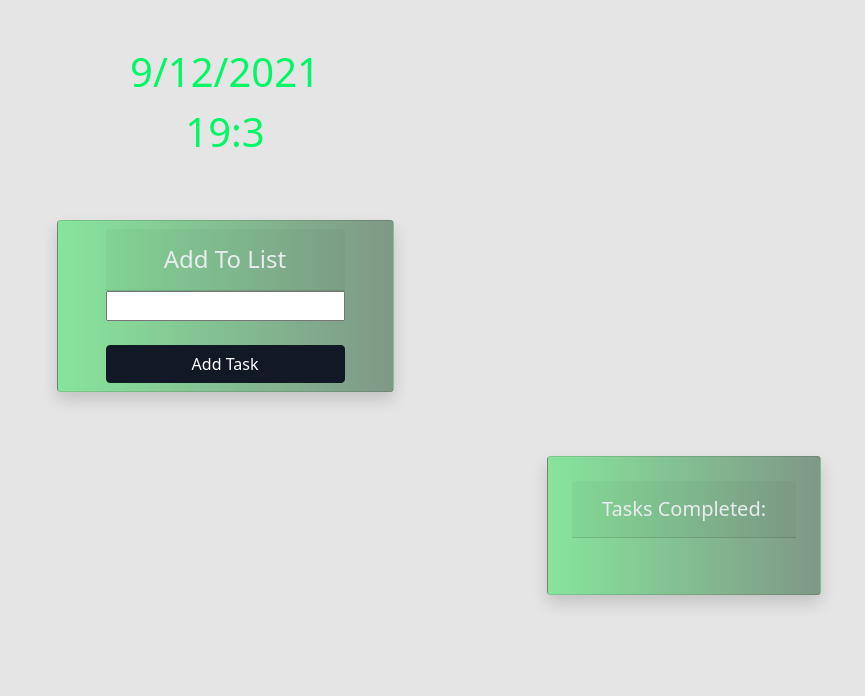
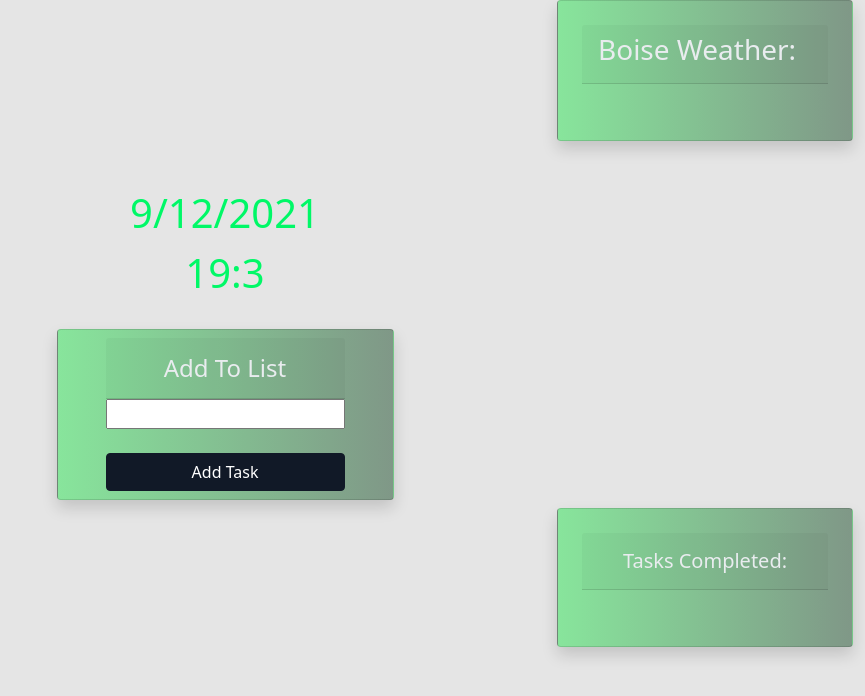
Before and after one commit to TalanWeeks/week4checkpoint, a website with bundled scripts: page index.html in a window 1280 px wide. Shown: the whole page, without its empty margins (415-1280 px from the left). Built offline with nearby package versions, Linux system fonts and the light colour scheme; no server answers.

Commit message:
formatting

```diff
--- a/index.html
+++ b/index.html
@@ -19,15 +19,30 @@
 
   </header>
   <main>
+    <div class="container-fluid">
+
+    <!-- WEATHER SECTION -->
+    <div class="row justify-content-end mt-0 text-light">
+      <div class="col-lg-3">
+        <div class="card shadow gradient-custom  p-4 ">
+          <div class="card-header">
+            <h3>Boise Weather:</h3>
+          </div>
+          <div class="card-body scrollable-y" style="max-height: 35vh;">
+            <div id="weather"></div>
+          </div>
+        </div>
+      </div>
+    </div>
+
     <!-- CURRENT TIME SECTION -->
-    <div class="container-fluid">
 
     <div class="row mt-5">
       <div class="col-12 d-flex justify-content-center text-success">
         <h1 id = "current-date"></h1>
       </div>
     </div>
-    <div class="row mt-1 mb-5">
+    <div class="row mt-1 mb-3">
       <div class="col-12 d-flex justify-content-center text-success">
         <h1 id = "current-time"></h1>
       </div>
@@ -45,9 +60,9 @@
           </form>
             </div>
         </div>
-        <div class="row justify-content-end mt-5 text-light">
+        <div class="row justify-content-end m-0 p-0 text-light">
           <div class="col-lg-3">
-            <div class="card shadow gradient-custom m-2 p-4 ">
+            <div class="card shadow gradient-custom m-0 p-4 ">
               <div class="card-header">
                 <h5 class="text-center my-2"> Tasks Completed:<h5 class ="text-center"id="checked-vs-not"></h5></h5>
               </div>
```
Also changed, not shown: app/Models/Weather.js (added, +20 -0 lines).
